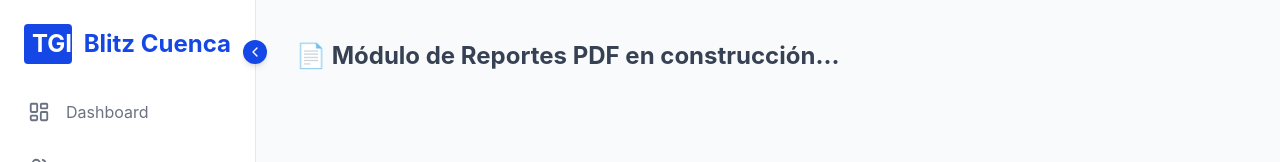
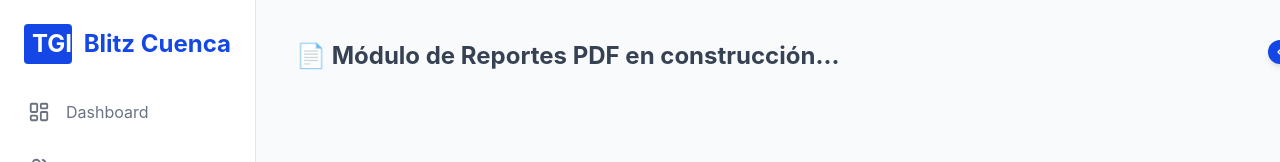
Before and after one commit to DavidSampedro/Blitz-Frontend, a React app: page /reportes in a window 1280 px wide. Shown: the top 162 px of the page. Built offline with nearby package versions, Linux system fonts and the light colour scheme; no server answers; the HTML template or start-up script is replaced by a standard one.

Commit message:
Versión final sidebar

```diff
--- a/src/App.jsx
+++ b/src/App.jsx
@@ -63,7 +63,8 @@ function App() {
     <Sidebar />
 
     {/* El contenido principal ocupa el resto del ancho */}
-    <main className="flex-1 h-full overflow-y-auto">
+    <main className="flex-1 h-full overflow-y-auto overflow-x-auto">
+      <div className="min-w-full inline-block align-middle">
       <Routes>
             {/* Rutas de navegación */}
             <Route path="/" element={<Dashboard />} />
@@ -72,6 +73,7 @@ function App() {
             <Route path="/mapa" element={<MapaRealTime />} />
             <Route path="/reportes" element={<Reportes />} />
           </Routes>
+        </div>
         </main>
       </div>
   );
--- a/src/components/Sidebar.jsx
+++ b/src/components/Sidebar.jsx
@@ -14,11 +14,11 @@ export default function Sidebar() {
   ];
 
   return (
-    <div
-      className={`h-screen bg-white border-r border-gray-200 flex flex-col transition-all duration-300 relative ${
-        isExpanded ? "w-64" : "w-20"
-      }`}
-    >
+        // En el div principal de Sidebar.jsx
+      <div className={`h-screen bg-white border-r border-gray-200 flex flex-col transition-all duration-300 ${
+          isExpanded ? "w-64" : "w-20"
+      } hidden md:flex`}> {/* Esto oculta la barra en móviles muy pequeños si prefieres usar un menú hamburguesa */}
+
       {/* Botón Flotante para colapsar */}
       <button
         onClick={() => setIsExpanded(!isExpanded)}
```
